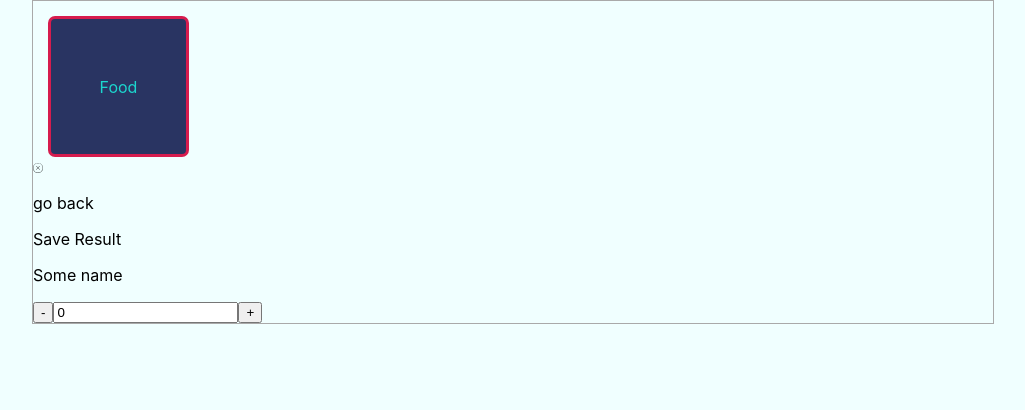
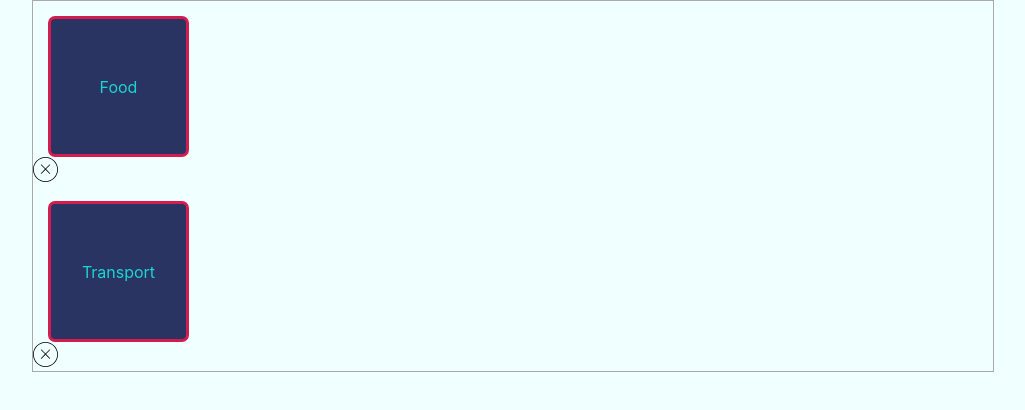
Before and after one commit to stasP11/budget-app, a React (Create React App) app: page / in a window 1280 px wide. Shown: the top 410 px of the page, without its empty margins (127-1152 px from the left). Built offline with nearby package versions, Linux system fonts and the light colour scheme.

Commit message:
budget-app-fp-01 partily implemented show/hidden for category card

```diff
--- a/src/components/category/category-button/CategoryButton.js
+++ b/src/components/category/category-button/CategoryButton.js
@@ -3,7 +3,7 @@ import './CategoryButton.scss'
 function CategoryButton(prop) {
 
   function changeStatus(){
-    prop.watchStatus(true)
+    prop.watchStatus(prop.categoryName)
   }
 
   return (
--- a/src/components/category/category-card/CategoryCard.js
+++ b/src/components/category/category-card/CategoryCard.js
@@ -1,13 +1,6 @@
 import './CategoryCard.scss'
 import cancelIcon from '../../../assets/icons/cancel-svgrepo-com.svg';
 
-function CategoryCardHead(){
-    return (
-        <div className ="category-card__head">
-          <p className ="category-card__close-icon">go back</p>
-        </div>
-      );
-}
 
 function CategoryCardSaveButton(){
     return (
@@ -33,13 +26,8 @@ function CategoryCardItem(){
 
 function CategoryCard(prop) {
     return (
-      <div className ="category-card" onClick={()=>prop.watchStatus(false)}>
-        <div><img className="category-card__cancel-icon" src={cancelIcon}></img></div>
-    <CategoryCardHead></CategoryCardHead>
-    <div className ="category-card__cards-container">
-    <CategoryCardSaveButton></CategoryCardSaveButton>
-    </div>
-    <CategoryCardItem></CategoryCardItem>
+      <div className ="category-card">
+        <div><img className="category-card__cancel-icon" onClick={()=>{prop.watchStatus(null)}} src={cancelIcon}></img></div>
       </div>
     );
   }
--- a/src/components/category/category-card/CategoryCard.scss
+++ b/src/components/category/category-card/CategoryCard.scss
@@ -1,6 +1,6 @@
 .category-card {
     &__cancel-icon {
-    width: 10px;
-    height: 10px;
+    width: 25px;
+    height: 25px;
   }
 }
--- a/src/components/category/category-container/CategoriesContainer.js
+++ b/src/components/category/category-container/CategoriesContainer.js
@@ -22,6 +22,21 @@ const usersData = [
           },
         ],
       },
+      {
+        categoryName: "Transport",
+        categoryItems: [
+          {
+            name: "Taxi",
+            value: 35,
+            currency: "EUR",
+          },
+          {
+            name: "Tram",
+            value: 0.54,
+            currency: "EUR",
+          },
+        ],
+      },
     ],
   },
 ];
@@ -36,25 +51,33 @@ const userData = getUserData();
 
 function Category(data) {
   const { categories } = data.userData;
-  const [isWatchedStatus, setIsWatchedStatus] = useState(false);
+  const [isWatchedStatus, setIsWatchedStatus] = useState(null);
 
   function updatedWatchedStatus(value) {
     setIsWatchedStatus((currentStatus) => (currentStatus = value));
   }
 
+  function isWatchedCard(props, updatedState){
+    return props == updatedState? "watched": "not-watched"
+  }
+
   const category = categories.map((categoriesObj) => {
     const { categoryName, categoryItems } = categoriesObj;
     return (
-      <div key={categoryName}>
+      <div key={categoryName} className>
+        <div>
         <CategoryButton
           categoryName={categoryName}
           watchStatus={updatedWatchedStatus}
         />
+        </div>
+        <div className= {isWatchedCard(categoryName, isWatchedStatus)}>
         <CategoryCard
           categoryItems={categoryItems}
           categoryName={categoryName}
           watchStatus={updatedWatchedStatus}
         />
+        </div>
       </div>
     );
   });
@@ -66,7 +89,7 @@ function Category(data) {
 function CategoriesContainer() {
   return (
     <div className="categories">
-      <Category userData={userData} />
+      <Category userData={userData}/>
     </div>
   );
 }
```
